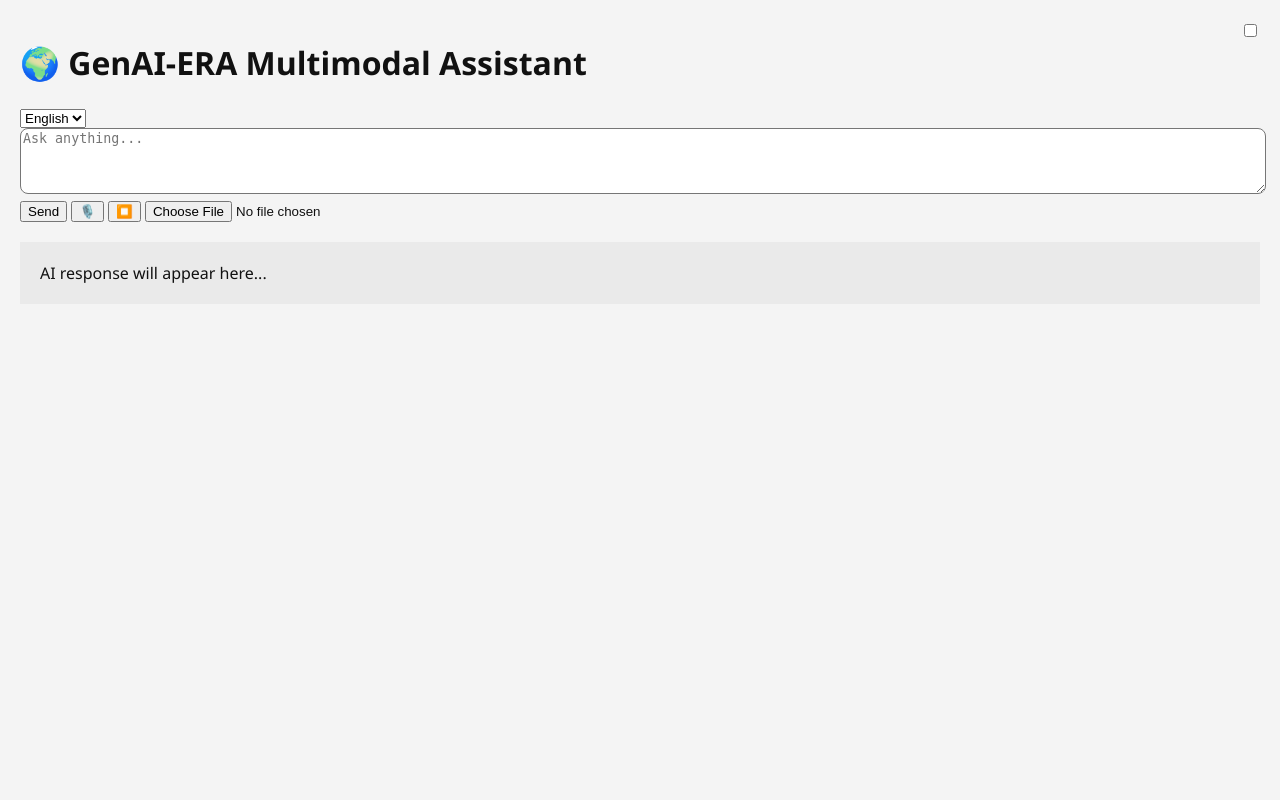
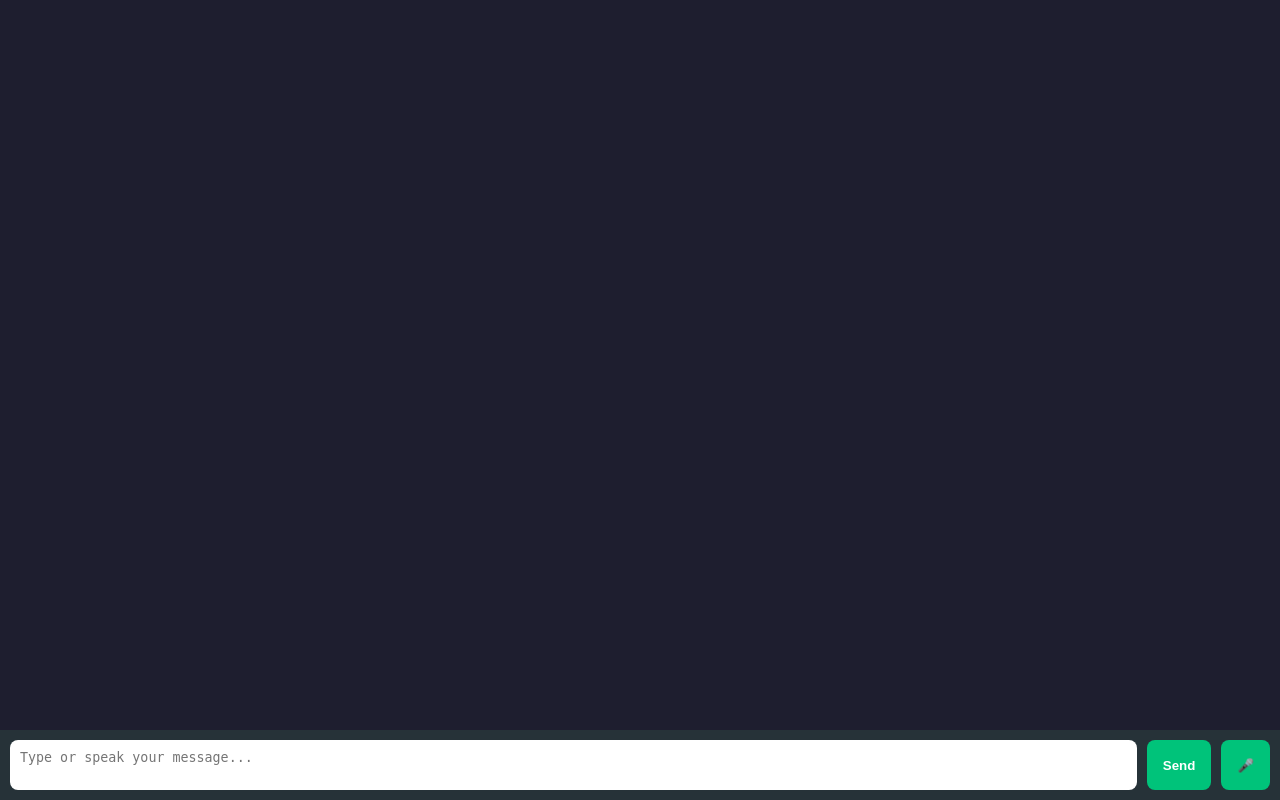
Before and after one commit to matthewnyaaba/GPT-update, a Flask app: page / in a window 1280 px wide. Run offline with Flask 3, Linux system fonts and the light colour scheme.

Commit message:
Update index.html

```diff
--- a/templates/index.html
+++ b/templates/index.html
@@ -1,31 +1,65 @@
+
 <!DOCTYPE html>
 <html lang="en">
 <head>
     <meta charset="UTF-8">
-    <title>GenAI-ERA Assistant</title>
-    <link rel="stylesheet" href="/static/style.css">
+    <title>GPT-4o Assistant</title>
+    <style>
+        body {
+            background-color: #1e1e2f;
+            color: white;
+            font-family: 'Segoe UI', sans-serif;
+            display: flex;
+            flex-direction: column;
+            height: 100vh;
+            margin: 0;
+        }
+        #chatContainer {
+            flex: 1;
+            padding: 20px;
+            overflow-y: auto;
+            display: flex;
+            flex-direction: column;
+        }
+        .message {
+            max-width: 80%;
+            padding: 12px;
+            margin: 8px 0;
+            border-radius: 12px;
+            line-height: 1.4;
+        }
+        .user { background-color: #00796b; align-self: flex-end; }
+        .bot { background-color: #37474f; align-self: flex-start; }
+        #inputArea {
+            display: flex;
+            padding: 10px;
+            background: #263238;
+        }
+        textarea {
+            flex: 1;
+            border-radius: 8px;
+            padding: 10px;
+            border: none;
+            resize: none;
+        }
+        button {
+            margin-left: 10px;
+            padding: 10px 16px;
+            border: none;
+            border-radius: 8px;
+            background-color: #00c37a;
+            color: white;
+            font-weight: bold;
+            cursor: pointer;
+        }
+    </style>
 </head>
 <body>
-    <div id="app">
-        <header>
-            <h1>🌍 GenAI-ERA Multimodal Assistant</h1>
-            <label class="switch">
-              <input type="checkbox" id="themeToggle">
-              <span class="slider round"></span>
-            </label>
-        </header>
-        <section id="interaction">
-            <select id="languageSelect">
-                <option value="English">English</option>
-                <option value="French">French</option>
-            </select>
-            <textarea id="promptInput" placeholder="Ask anything..."></textarea>
-            <button onclick="sendPrompt()">Send</button>
-            <button onclick="startRecording()">🎙️</button>
-            <button onclick="stopRecording()">⏹️</button>
-            <input type="file" id="fileUpload">
-        </section>
-        <section id="responseBox">AI response will appear here...</section>
+    <div id="chatContainer"></div>
+    <div id="inputArea">
+        <textarea id="promptInput" placeholder="Type or speak your message..."></textarea>
+        <button onclick="sendPrompt()">Send</button>
+        <button onclick="startListening()">🎤</button>
     </div>
     <script src="/static/script.js"></script>
 </body>
```
